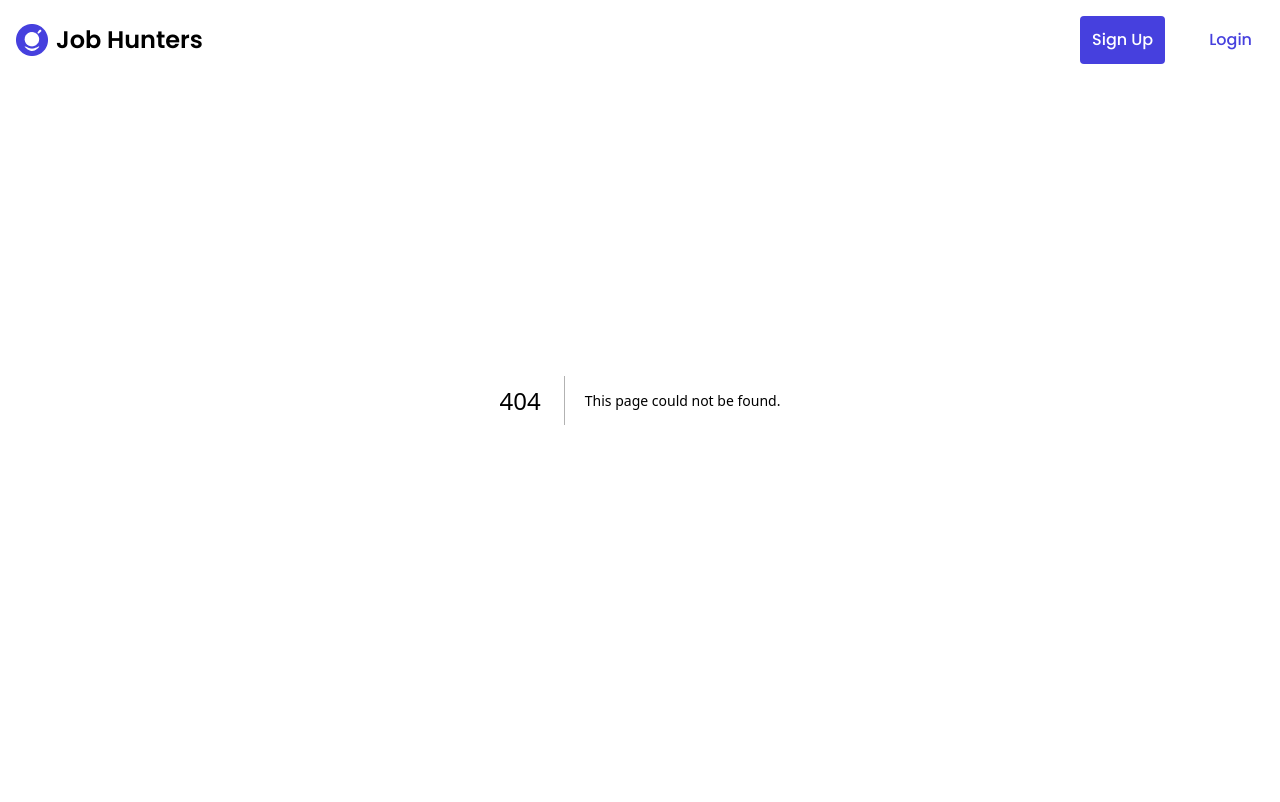
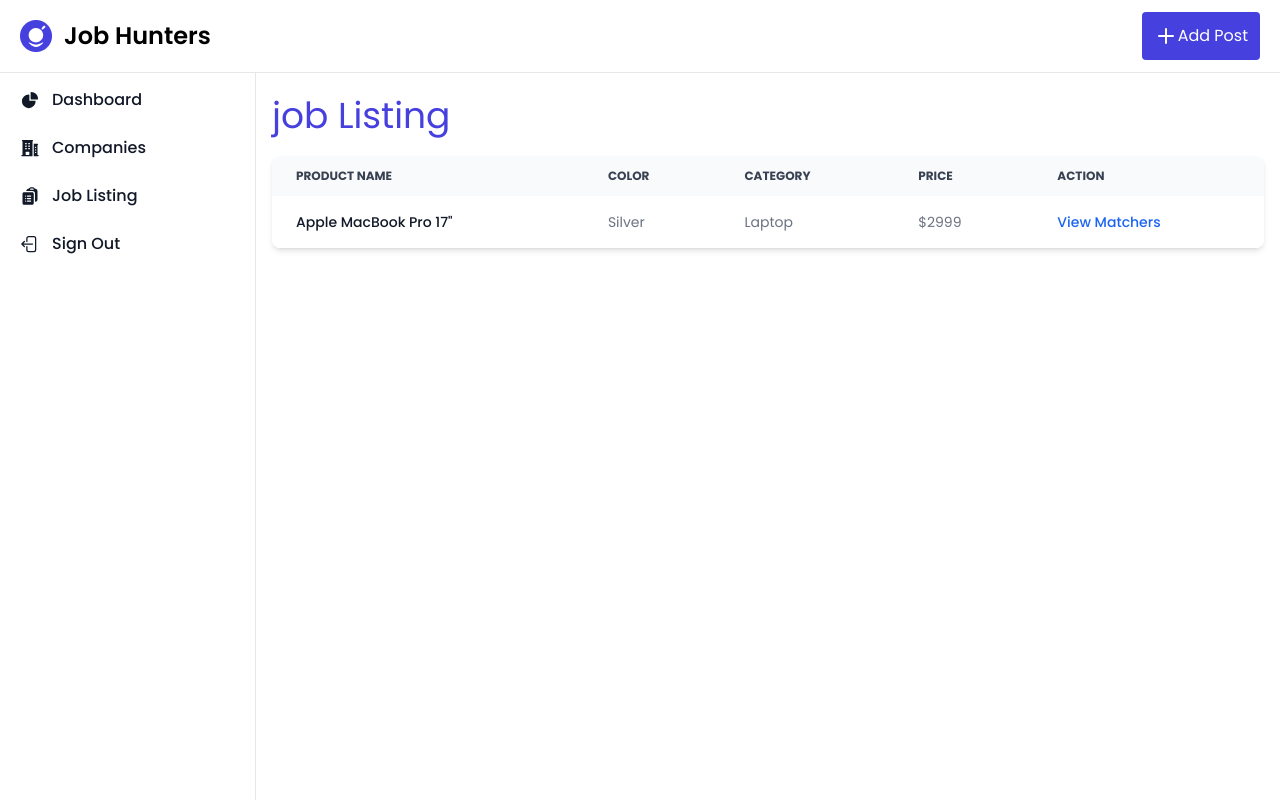
Before and after one commit to mariamkilany/job-hunter, a Next.js app: page /company_dashboard/joblisting in a window 1280 px wide. Before the commit this address had no page. Shown: the top 802 px of the page. Built offline with nearby package versions, Linux system fonts and the light colour scheme.

Commit message:
dashboard and job listing

```diff
--- a/src/app/(dashboard)/company_dashboard/company_applicants/page.js
+++ b/src/app/(dashboard)/company_dashboard/company_applicants/page.js
@@ -1,11 +1,11 @@
 import ApplicantsTable from "@/components/applicants_table";
 import React from "react";
 
-const Page = () => {
+const Matchers = () => {
   return (
     <>
       <div>
-        <h3 className="text-xl">All Applicants:19</h3>
+        <h3 className="text-xl">All Matchers:19</h3>
       </div>
       <div>
         <ApplicantsTable/>
@@ -14,4 +14,4 @@ const Page = () => {
   );
 };
 
-export default Page;
+export default Matchers;
--- /dev/null
+++ b/src/app/(dashboard)/company_dashboard/joblisting/[id]/page.js
@@ -0,0 +1,19 @@
+"use client"
+import ApplicantsTable from '@/components/applicants_table';
+import { useRouter } from 'next/navigation';
+
+import React from 'react';
+import Matchers from '../../company_applicants/page';
+
+const Page = () => {
+    const router=useRouter()
+    const {id}=router.query||[]
+    console.log(id)
+    return (
+        <div>
+          <Matchers/>
+        </div>
+    );
+}
+
+export default Page;
--- /dev/null
+++ b/src/app/(dashboard)/company_dashboard/joblisting/page.js
@@ -0,0 +1,16 @@
+import Joblisting from "@/components/joblisting";
+
+import React from "react";
+
+const Page = () => {
+  return (
+ <> <div>
+    <h1 className="text-4xl text-primary mb-5">job Listing</h1>
+  </div>
+    <div>
+        <Joblisting/>
+    </div></>
+  );
+};
+
+export default Page;
--- a/src/app/layout.js
+++ b/src/app/layout.js
@@ -29,8 +29,9 @@ export default function RootLayout({ children }) {
     "/company_dashboard/company_profile",
     "/admindashboard",
     "/admindashboard/jobs",
-    "/admindashboard/prices"
-
+    "/admindashboard/prices",
+    "/company_dashboard/joblisting",
+    "/company_dashboard/joblisting/1",
   ];
   const hideNavigation = routesWithoutNavigation.includes(pathname);
   return (
--- a/src/components/company_bar/bar_chart.js
+++ b/src/components/company_bar/bar_chart.js
@@ -93,7 +93,6 @@ const BarChart = () => {
         }
       useEffect(() => {
         let chart;
-
         if (document.getElementById("labels-chart") && typeof ApexCharts !== "undefined") {
             chart = new ApexCharts(document.getElementById("labels-chart"), options);
             chart.render();
@@ -118,9 +117,6 @@ const BarChart = () => {
     <div id="labels-chart" className="px-2.5" />
     <div className="grid grid-cols-1 items-center border-gray-200 border-t dark:border-gray-700 justify-between mt-5 p-4 md:p-6 pt-0 md:pt-0">
       <div className="flex justify-between items-center pt-5">
-
-
-
       </div>
     </div>
   </div>
--- a/src/components/dashboard_header.js
+++ b/src/components/dashboard_header.js
@@ -4,7 +4,7 @@ const DashboardHeader = () => {
   return (
     <div>
       <header>
-        <h2 className="text-2xl">Good Morning , Maria</h2>
+        <h2 className="text-4xl mb-3 ">Good Morning , Maria</h2>
       </header>
       <div className="grid sm:grid-cols-1 md:grid-cols-2 lg:grid-cols-2 gap-5 mb-6">
         <div className=" p-8 border border-1 rounded shadow-xl bg-primary  ">
--- /dev/null
+++ b/src/components/joblisting.js
@@ -0,0 +1,55 @@
+import Link from "next/link";
+import React from "react";
+
+const Joblisting = () => {
+  return (
+    <div>
+      <div className="relative overflow-x-auto shadow-md sm:rounded-lg">
+        <table className="w-full text-sm text-left rtl:text-right text-gray-500 ">
+          <thead className="text-xs text-gray-700 uppercase bg-gray-50 dark:bg-gray-700 ">
+            <tr>
+              <th scope="col" className="px-6 py-3">
+                Product name
+              </th>
+              <th scope="col" className="px-6 py-3">
+                Color
+              </th>
+              <th scope="col" className="px-6 py-3">
+                Category
+              </th>
+              <th scope="col" className="px-6 py-3">
+                Price
+              </th>
+              <th scope="col" className="px-6 py-3">
+                Action
+              </th>
+            </tr>
+          </thead>
+          <tbody>
+            <tr className="odd:bg-white even:bg-gray-50 ">
+              <th
+                scope="row"
+                className="px-6 py-4 font-medium text-gray-900 whitespace-nowrap "
+              >
+                Apple MacBook Pro 17"
+              </th>
+              <td className="px-6 py-4">Silver</td>
+              <td className="px-6 py-4">Laptop</td>
+              <td className="px-6 py-4">$2999</td>
+              <td className="px-6 py-4">
+                <Link
+                  href="/company_dashboard/joblisting/1"
+                  className="font-medium text-blue-600  hover:underline"
+                >
+                  View Matchers
+                </Link>
+              </td>
+            </tr>
+          </tbody>
+        </table>
+      </div>
+    </div>
+  );
+};
+
+export default Joblisting;
--- a/src/components/sidebar.js
+++ b/src/components/sidebar.js
@@ -101,7 +101,7 @@ const Sidebar = () => {
               </Link>
             </li>
 
-            <li>
+            {/* <li>
               <a
                 href="/company_dashboard/company_applicants"
                 className="flex items-center p-2 text-gray-900 rounded-lg dark:text-white hover:bg-gray-100 dark:hover:bg-gray-700 group"
@@ -111,10 +111,10 @@ const Sidebar = () => {
                   All Applicants
                 </span>
               </a>
-            </li>
+            </li> */}
             <li>
-              <a
-                href="#"
+              <Link
+                href="/company_dashboard/joblisting"
                 className="flex items-center p-2 text-gray-900 rounded-lg dark:text-white hover:bg-gray-100 dark:hover:bg-gray-700 group"
               >
 
@@ -124,7 +124,7 @@ const Sidebar = () => {
                 <span className="flex-1 ms-3 whitespace-nowrap">
                   Job Listing
                 </span>
-              </a>
+              </Link>
             </li>
             <li>
               <a
```
